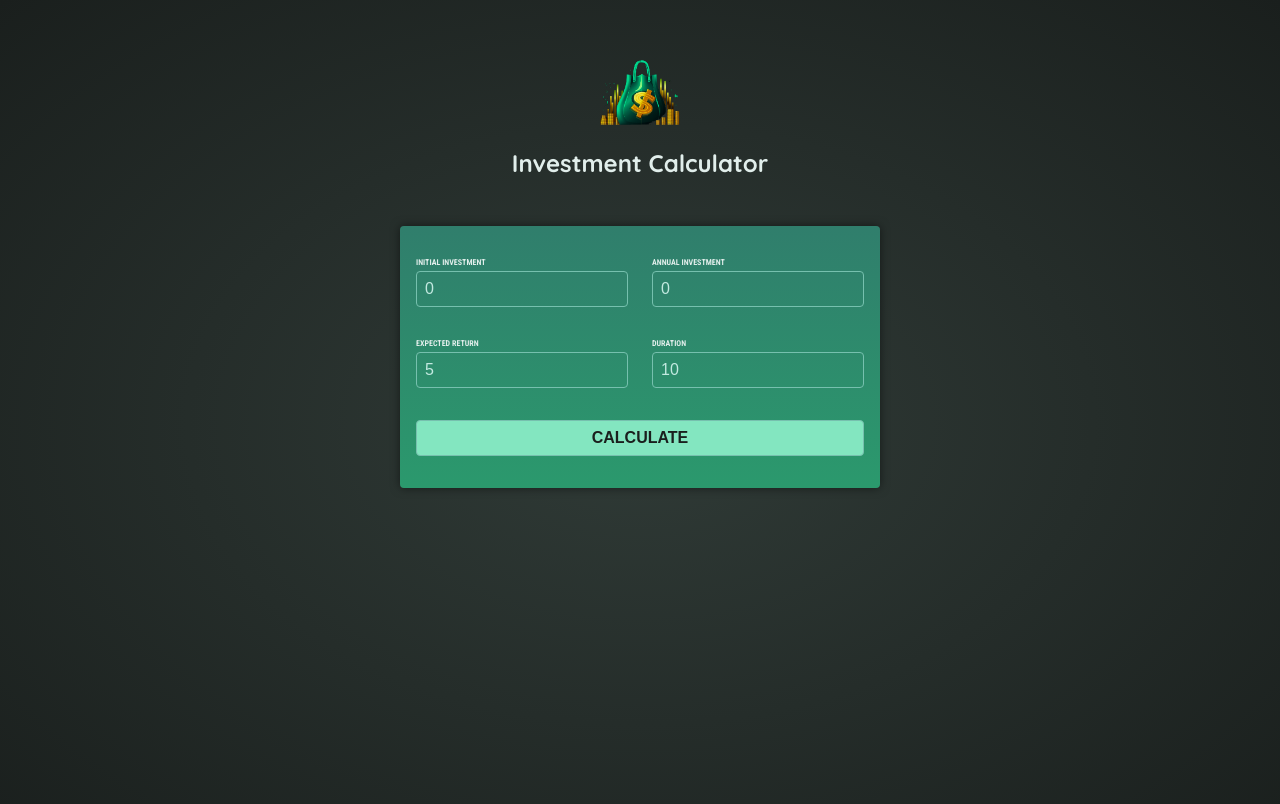
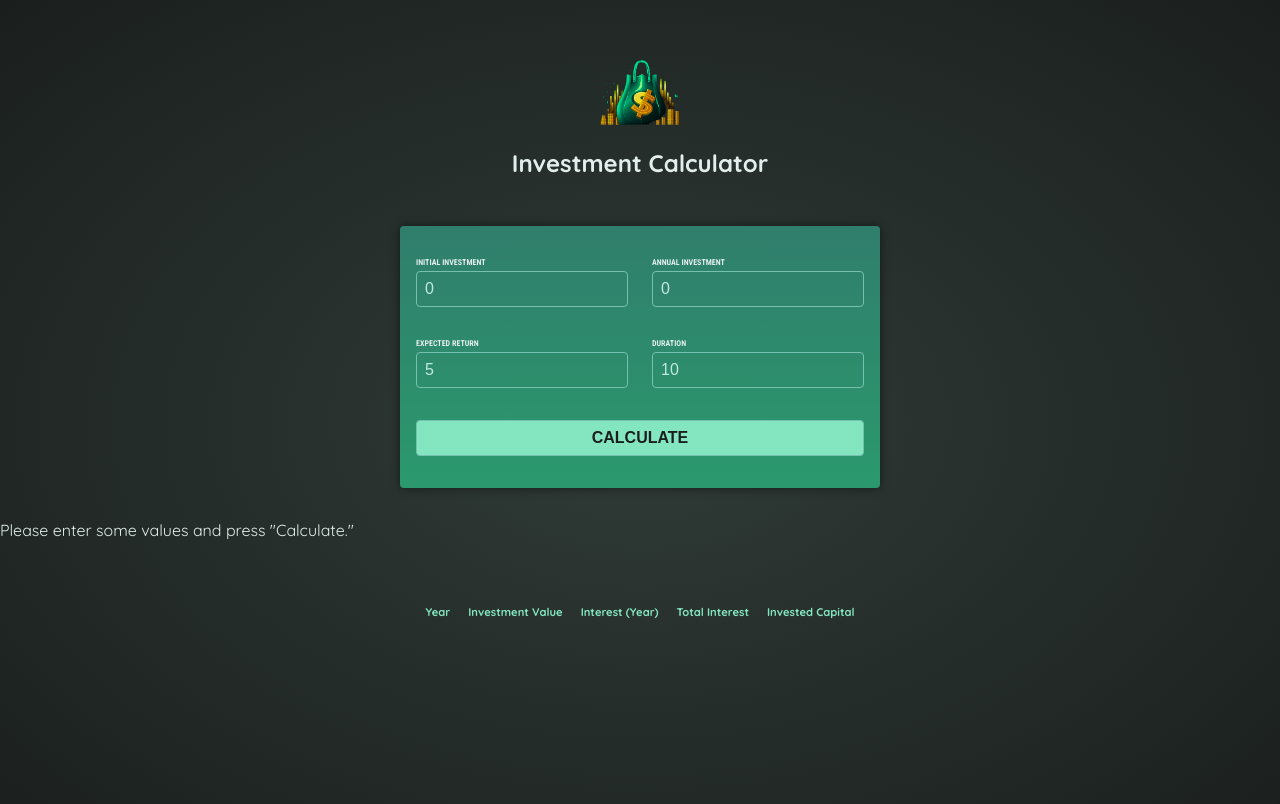
Before and after one commit to L1ndseyHerman/Investment_Calculator_App, an Angular app: page / in a window 1280 px wide. Shown: the top 804 px of the page. Built offline with nearby package versions, Linux system fonts and the light colour scheme.

Commit message:
Caught up thru vid 84: Passing Data from Parent to Child with Inputs

```diff
--- a/src/app/app.component.html
+++ b/src/app/app.component.html
@@ -1,2 +1,3 @@
 <app-header />
 <app-user-input (calculate)="onCalculateInvestmentResults($event)" />
+<app-investment-results [results]="resultsData" />
--- a/src/app/app.component.ts
+++ b/src/app/app.component.ts
@@ -2,14 +2,24 @@
 import { HeaderComponent } from './header/header.component';
 import { UserInputComponent } from './user-input/user-input.component';
 import type { InvestmentInput } from './investment-input.model';
+import { InvestmentResultsComponent } from './investment-results/investment-results.component';
 
 @Component({
   selector: 'app-root',
   standalone: true,
   templateUrl: './app.component.html',
-  imports: [HeaderComponent, UserInputComponent],
+  imports: [HeaderComponent, UserInputComponent, InvestmentResultsComponent],
 })
 export class AppComponent {
+  resultsData?: {
+    year: number;
+    interest: number;
+    valueEndOfYear: number;
+    annualInvestment: number;
+    totalInterest: number;
+    totalAmountInvested: number;
+  }[];
+
   onCalculateInvestmentResults(data: InvestmentInput) {
     const { initialInvestment, annualInvestment, expectedReturn, duration } =
       data;
@@ -32,6 +42,6 @@
       });
     }
 
-    console.log(annualData);
+    this.resultsData = annualData;
   }
 }
--- /dev/null
+++ b/src/app/investment-results/investment-results.component.html
@@ -0,0 +1,14 @@
+<p>Please enter some values and press "Calculate."</p>
+
+<table>
+  <thead>
+    <tr>
+      <th>Year</th>
+      <th>Investment Value</th>
+      <th>Interest (Year)</th>
+      <th>Total Interest</th>
+      <th>Invested Capital</th>
+    </tr>
+  </thead>
+  <tbody></tbody>
+</table>
```
Also changed, not shown: src/app/investment-results/investment-results.component.ts (added, +19 -0 lines), src/app/investment-results/investment-results.component.css (renamed from src/app/investment-results.component.css).
